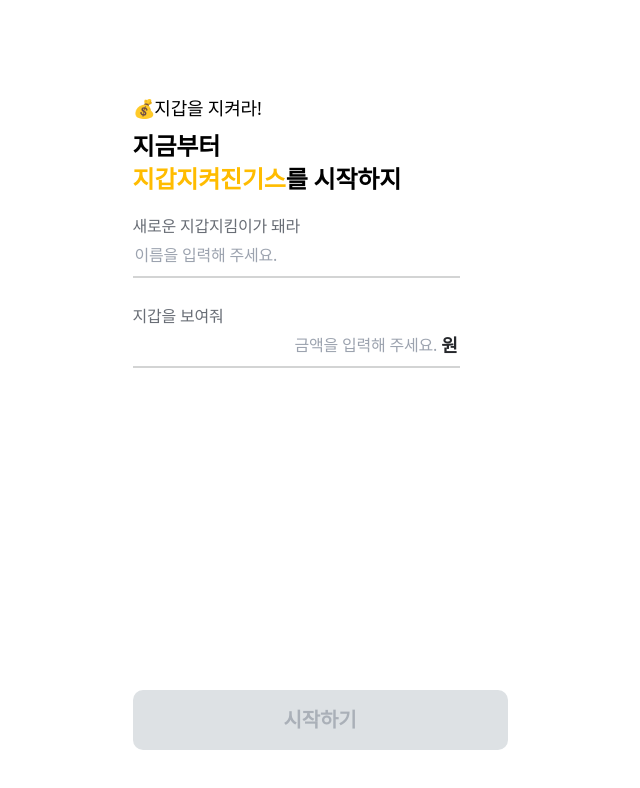
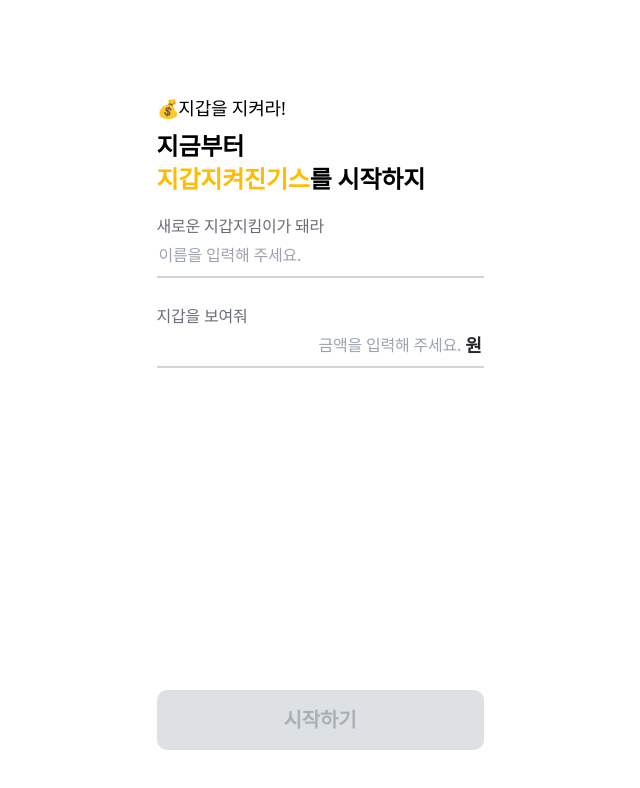
Before and after one commit to JGStudy/MoneyDefenseJGS, a Vue app in the folder MoneyDefenseJGS/: page /onboarding in a window 1280 px wide. Shown: the top 788 px of the page, without its empty margins (320-960 px from the left). Built offline with nearby package versions, Linux system fonts and the light colour scheme; what v-calendar would draw is missing.

Commit message:
Design: Onboarding 마진 수정

```diff
--- a/MoneyDefenseJGS/src/pages/start/OnboardingPage.vue
+++ b/MoneyDefenseJGS/src/pages/start/OnboardingPage.vue
@@ -1,5 +1,5 @@
 <template>
-  <div class="pt-24 pt-mx-1 font-sans relative h-screen">
+  <div class="mx-6 pt-24 pt-mx-1 font-sans relative h-screen">
     <p class="text-body01 mb-2">💰지갑을 지켜라!</p>
     <p class="font-bold text-title02">지금부터</p>
     <p class="font-bold text-title02 mb-5">
```
